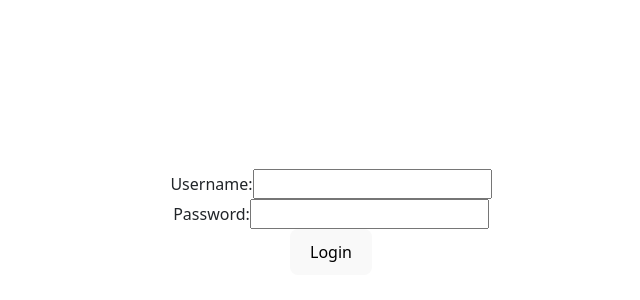
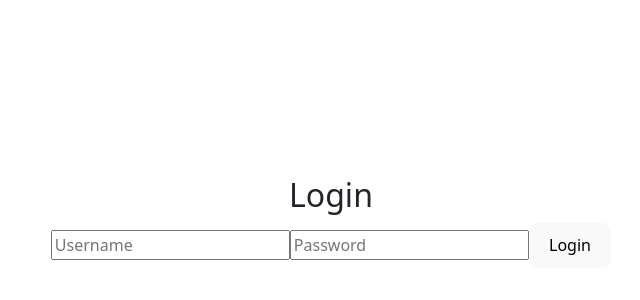
Before and after one commit to Gard-G/selfroom-booking, a React (Vite) app in the folder client/: page /login in a window 1280 px wide. Shown: the part 178-478 px from the top of the page, without its empty margins (309-949 px from the left). Built offline with nearby package versions, Linux system fonts and the light colour scheme.

Commit message:
update login and add statusOrderpage

```diff
--- /dev/null
+++ b/client/src/StatusOrderPage.jsx
@@ -0,0 +1,58 @@
+import React, { useEffect, useState } from 'react';
+import axios from 'axios';
+
+function StatusOrderPage() {
+  const [orders, setOrders] = useState([]);
+
+  useEffect(() => {
+    const token = localStorage.getItem('token');
+
+    if (!token) {
+      alert('You need to log in first');
+      window.location.href = '/login';
+      return;
+    }
+
+    axios.get('/api/user-orders', {
+      headers: { Authorization: `Bearer ${token}` }
+    })
+      .then(response => {
+        setOrders(response.data);
+      })
+      .catch(error => {
+        console.error('Error fetching orders:', error);
+      });
+  }, []);
+
+  return (
+    <div>
+      <h1>Your Orders</h1>
+      <table>
+        <thead>
+          <tr>
+            <th>Order ID</th>
+            <th>Room Name</th>
+            <th>Date</th>
+            <th>Start</th>
+            <th>End</th>
+            <th>Status</th>
+          </tr>
+        </thead>
+        <tbody>
+          {orders.map(order => (
+            <tr key={order.OrderBooking}>
+              <td>{order.OrderBooking}</td>
+              <td>{order.RoomName}</td>
+              <td>{order.Date}</td>
+              <td>{order.Start}</td>
+              <td>{order.End}</td>
+              <td>{order.Status}</td>
+            </tr>
+          ))}
+        </tbody>
+      </table>
+    </div>
+  );
+}
+
+export default StatusOrderPage;
--- a/client/src/login.jsx
+++ b/client/src/login.jsx
@@ -1,51 +1,38 @@
-// src/components/Login.js
 import React, { useState } from 'react';
 import axios from 'axios';
 
-function Login() {
-  const [username, setUsername] = useState('');
-  const [password, setPassword] = useState('');
-  const [error, setError] = useState('');
+function LoginPage() {
+  const [Username, setUsername] = useState('');
+  const [Password, setPassword] = useState('');
 
-  const handleLogin = async (e) => {
-    e.preventDefault();
+  const handleLogin = async () => {
     try {
-      const response = await axios.post('http://localhost:5000/api/login', {
-        Username: username,
-        Password: password,
-      });
+      const response = await axios.post('/api/login', { Username, Password });
       localStorage.setItem('token', response.data.token);
-      setError('');
-      // Redirect or update UI as needed
-    } catch (err) {
-      setError('Invalid credentials');
+      window.location.href = '/status-orders'; // Redirect to status orders page
+    } catch (error) {
+      alert('Invalid credentials');
     }
   };
 
   return (
     <div>
-      <form onSubmit={handleLogin}>
-        <div>
-          <label>Username:</label>
+      <h2>Login</h2>
       <input
         type="text"
-            value={username}
+        placeholder="Username"
+        value={Username}
         onChange={(e) => setUsername(e.target.value)}
       />
-        </div>
-        <div>
-          <label>Password:</label>
       <input
         type="password"
-            value={password}
+        placeholder="Password"
+        value={Password}
         onChange={(e) => setPassword(e.target.value)}
       />
-        </div>
-        <button type="submit">Login</button>
-      </form>
-      {error && <p>{error}</p>}
+      <button onClick={handleLogin}>Login</button>
     </div>
   );
 }
 
-export default Login;
+export default LoginPage;
--- a/client/src/main.jsx
+++ b/client/src/main.jsx
@@ -6,6 +6,7 @@ import App from './App';
 import BookingPage from './BookingPage';
 import ApprovePage from './ApprovePage';
 import Login from './login';
+import StatusOrderPage from './StatusOrderPage';
 import './index.css';
 import 'bootstrap/dist/css/bootstrap.min.css';
 const root = ReactDOM.createRoot(document.getElementById('root'));
@@ -18,6 +19,8 @@ root.render(
         <Route path="/booking" element={<BookingPage />} />
         <Route path="/approve" element={<ApprovePage />} />
         <Route path="/login" element={<Login />} />
+        <Route path="/status-orders" element={<StatusOrderPage />} />
+
       </Routes>
     </Router>
   </React.StrictMode>
```
Also changed, not shown: 1 other file (tests, documents, lock files or other folders). Lines whose indentation alone changed are shown as unchanged.
